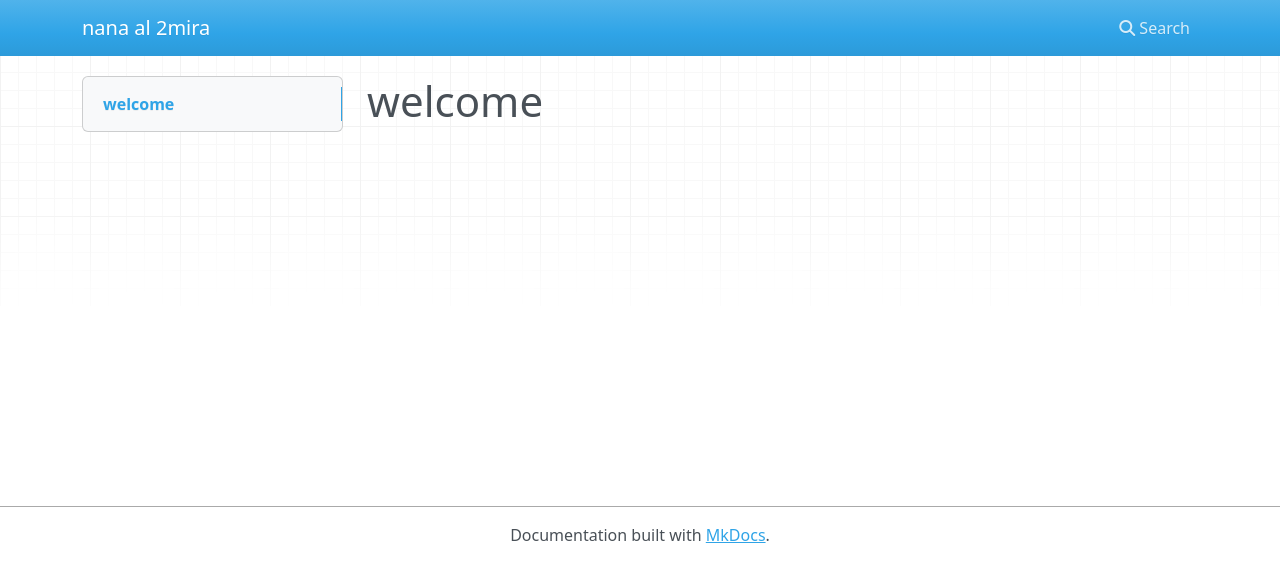
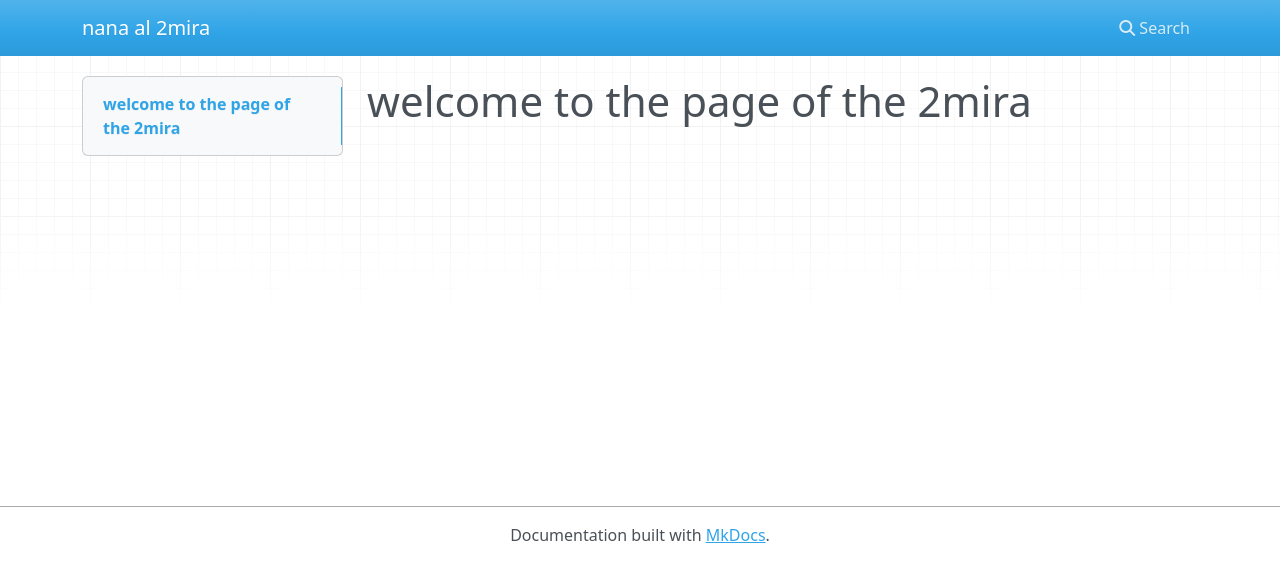
Before and after one commit to Sharbal-Shuker/mkdocs_test, an MkDocs documentation site: the page built from docs/index.md, in a window 1280 px wide. Shown: the top 582 px of the page. Built offline with MkDocs 1.6.1, drawn with Linux system fonts in a browser that asks for light colours; nearby versions of some CDN libraries.

Commit message:
Update index.md

```diff
--- a/docs/index.md
+++ b/docs/index.md
@@ -1 +1 @@
-#welcome
+#welcome to the page of the 2mira
```
